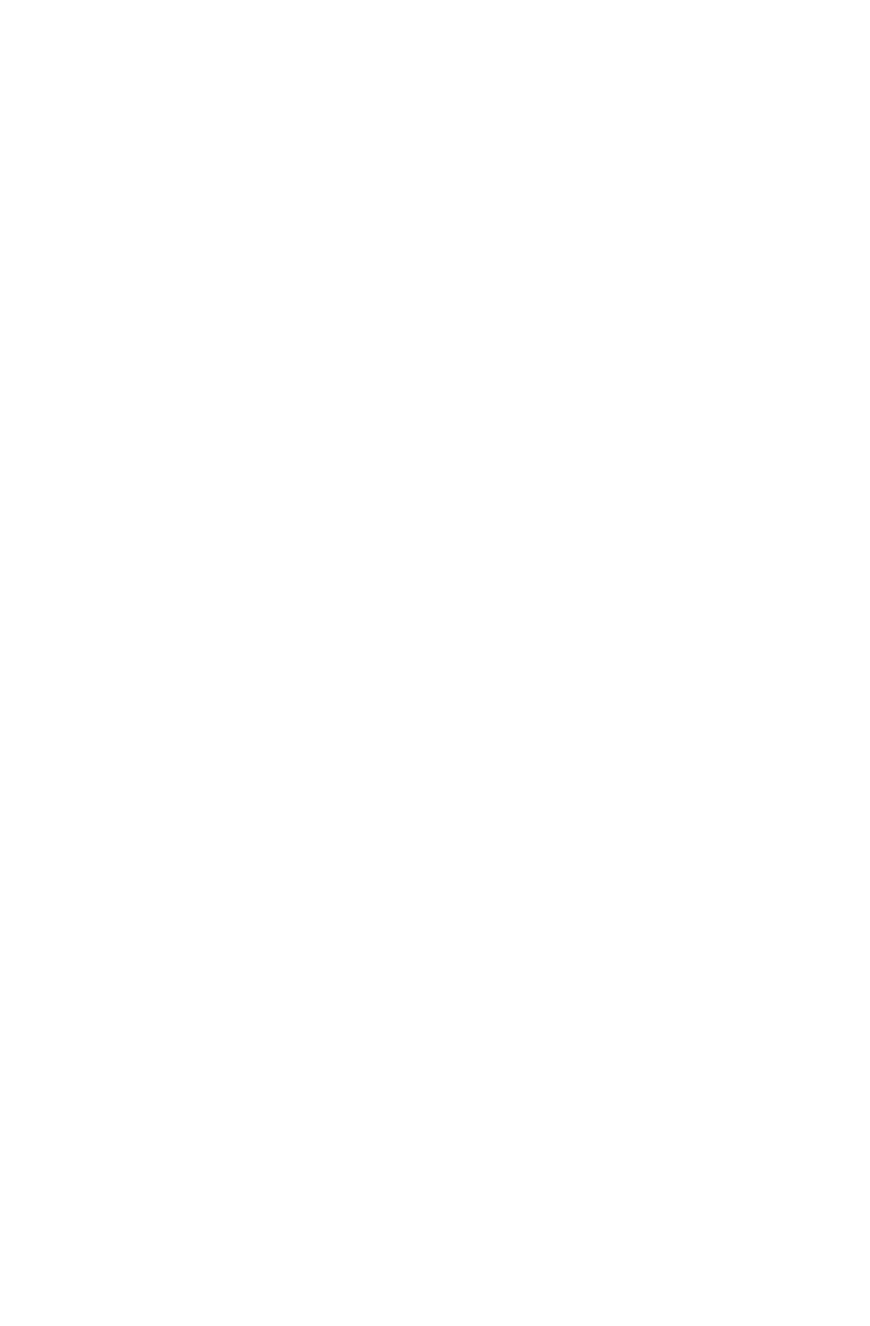
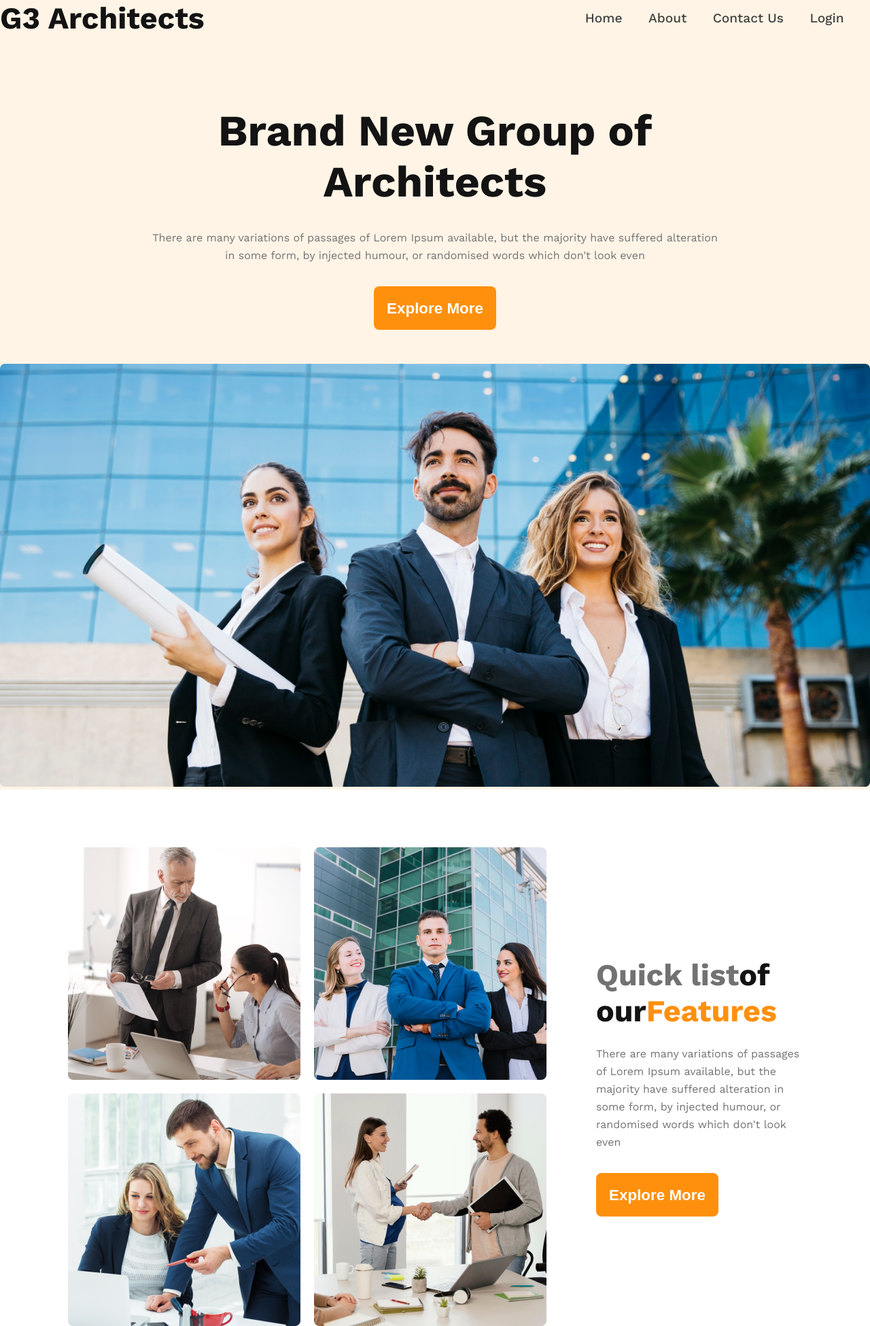
Before and after one commit to ChrabonDey/Architect-website, a plain HTML site: page index.html in a window 1280 px wide. Shown: the whole page at 68% size. Before the commit the page ends 800 px from the top, so only its background shows below. Drawn offline with nearby package versions, Linux system fonts and the light colour scheme.

Commit message:
add banner and team section and give this some responsive elements

```diff
--- a/index.html
+++ b/index.html
@@ -4,8 +4,48 @@
     <meta charset="UTF-8">
     <meta name="viewport" content="width=device-width, initial-scale=1.0">
     <title>Architect-website</title>
+    <link rel="stylesheet" href="./styles/style.css">
 </head>
-<body>
+<body class="font-style">
+    <header class="header bg-color">
+        <!-- Here is a nav-bar -->
+       <nav class="nav-bar ">
+        <h1>G3 Architects</h1>
+        <ul class="nav-links">
+            <li class="nav-item-"><a href="" class="nav-links">Home</a></li>
+            <li class="nav-item-"><a href="" class="nav-links">About</a></li>
+            <li class="nav-item-"><a href="" class="nav-links">Contact Us</a></li>
+            <li class="nav-item-"><a href="" class="nav-links">Login</a></li>
+        </ul>
+       </nav>
+       <div class="banner">
+        <div class="banner-content">
+            <h1 class="banner-tittle">
+                Brand New
+              Group of Architects  </h1>
+            <p class="banner-text">There are many variations of passages of Lorem Ipsum available, but the majority have suffered alteration in some form, by injected humour, or randomised words which don't look even</p>
+            <button class="btn">Explore More</button>
+        </div>
+        <img src="./images/banner.png" alt="">
+       </div>
+    </header>
+    <main>
+        <section class="teams">
+            <div class="team-img-container">
+                    <img src="./images/team1.png" alt="">
+                    <img src="./images/team2.png" alt="">
+                    <img src="./images/team3.png" alt="">
+                    <img src="./images/team4.png" alt="">
+            </div>
+            <div class="our-features">
+                <h3 class="feature-tittle"><span id="Quick">Quick list</span><span id="our">of our</span><span id="element">Features</span></h3>
+                <p>There are many variations of passages of Lorem Ipsum available, but the majority have suffered alteration in some form, by injected humour, or randomised words which don't look even</p>
+                <button class="btn">Explore More</button>
+            </div>
+        </section>
+    </main>
+    <footer>
 
+    </footer>
 </body>
 </html>
--- a/styles/style.css
+++ b/styles/style.css
@@ -0,0 +1,209 @@
+@import url('https://fonts.googleapis.com/css2?family=Work+Sans:ital,wght@0,100..900;1,100..900&display=swap');
+*{
+    margin:0;
+    padding:0;
+    box-sizing: border-box;
+}
+/* body-style */
+.font-style{
+    font-family: "Work Sans", sans-serif;
+}
+/* color style */
+.bg-color{
+   background-color:rgba(255, 144, 14, 0.1);
+}
+#Quick{
+  color: #727272
+}
+#element{
+    color:rgb(255, 144, 14);
+}
+#our{
+    color: #131313;
+}
+/* btn style */
+.btn{
+width: 180px;
+height: 64px;
+border-radius: 8px;
+
+background: rgb(255, 144, 14);
+color:white;
+text-align: center;
+font-size: 1.4rem;
+font-weight: 600;
+line-height: 23px;
+letter-spacing: 0%;
+text-align: center;
+border:none;
+}
+/* nav style */
+.nav-bar{
+    display:flex;
+    justify-content: space-between;
+}
+.nav-bar ul{
+    display: flex;
+    align-items: center;
+
+
+}
+.nav-bar h1{
+    color: rgb(19, 19, 19);
+font-size: 2.8rem;
+font-weight: 700;
+line-height: 53px;
+letter-spacing: 0%;
+text-align: center;
+}
+.nav-bar ul li{
+    list-style: none;
+    margin-right:3vw;
+}
+.nav-bar ul li a{
+    text-decoration: none;
+    color: rgb(66, 66, 66);
+   font-size: 1.2rem;
+  font-weight: 500;
+   line-height: 26px;
+   letter-spacing: 0%;
+    text-align: center;
+
+}
+.nav-bar, .banner{
+    max-width:1440px;
+    margin: 0 auto;
+}
+/* banner-content style */
+.banner-content{
+    max-width:850px;
+    margin:0 auto;
+    text-align: center;
+    margin-bottom: 50px;
+    margin-top:102px
+}
+.banner-tittle{
+    color: rgb(19, 19, 19);
+font-size: 4rem;
+font-weight: 700;
+line-height: 75px;
+letter-spacing: 0%;
+margin-bottom:32px
+}
+.banner-text{
+    color: rgb(114, 114, 114);
+font-family: Work Sans;
+font-size: 1rem;
+font-weight: 400;
+line-height: 26px;
+text-align: center;
+margin-bottom:32px;
+}
+.banner img{
+   width:100%;
+}
+/* main style */
+main{
+    max-width: 1080px;
+   margin:0 auto;
+}
+/* teams section style */
+.teams{
+    display: flex;
+    margin-top:85px;
+    align-items: center;
+
+}
+.team-img-container{
+    display: grid;
+    grid-template-columns: repeat(2,1fr);
+    gap:20px;
+}
+.our-features{
+    max-width:540px;
+    margin-left: 73px;
+
+}
+.feature-tittle{
+font-size: 2.8rem;
+font-weight: 700;
+line-height: 53px;
+letter-spacing: 0%;
+margin-bottom: 24px;
+
+}
+.our-features p{
+    color: rgb(114, 114, 114);
+font-size: 1rem;
+font-weight: 400;
+line-height: 26px;
+letter-spacing: 0%;
+margin-bottom: 32px;
+
+}
+
+
+
+/* responsive style */
+@media screen and (max-width:576px) {
+
+        .nav-bar,.teams{
+            flex-direction: column;
+
+        }
+
+        .nav-bar ul{
+            margin-top:20px;
+            display: flex;
+            flex-direction: column;
+            gap:10px;
+
+        }
+
+
+.team-img-container{
+    grid-template-columns: repeat(1,1fr);
+}
+.our-features{
+    max-width:540px;
+    margin-left: 50px;
+    margin-right:20px;
+    text-align: center;
+    margin-top:34px
+
+}
+
+}
+@media screen and (min-width:576.1px) and (max-width:992px) {
+    .teams{
+        flex-direction: column;
+
+    }
+
+    .our-features{
+        margin-top:34px;
+        margin-left:50px auto;
+    }
+    .nav-bar ul li{
+        list-style: none;
+        margin-right:3.5vw;
+    }
+    .nav-bar ul li a{
+        text-decoration: none;
+        color: rgb(66, 66, 66);
+       font-size: 1rem;
+      font-weight: 500;
+       line-height: 20px;
+       letter-spacing: 2%;
+        text-align: center;
+
+    }
+    .our-features{
+        max-width:540px;
+        margin: 50px auto;
+        border-radius:20px;
+        background-color:rgba(255, 144, 14, 0.1);
+
+    }
+
+}
```
